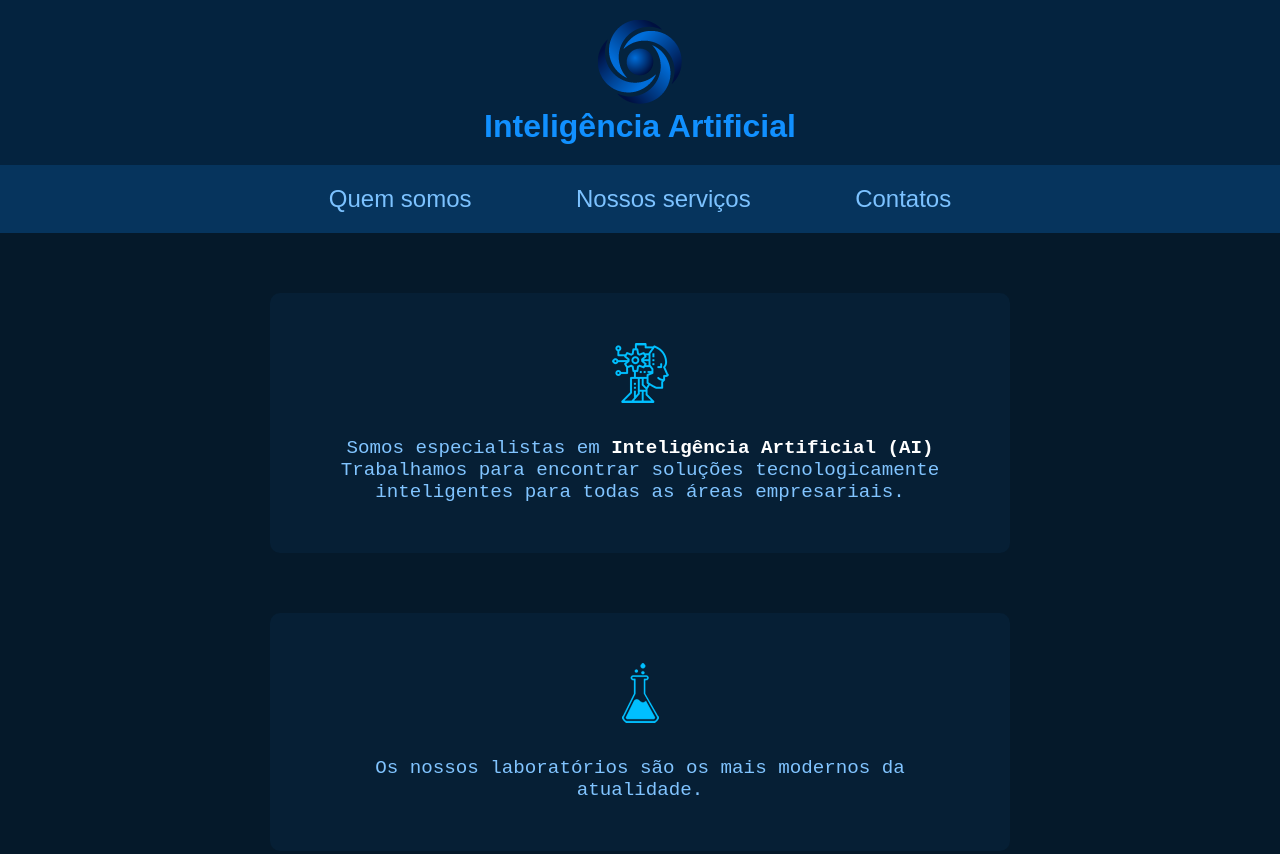
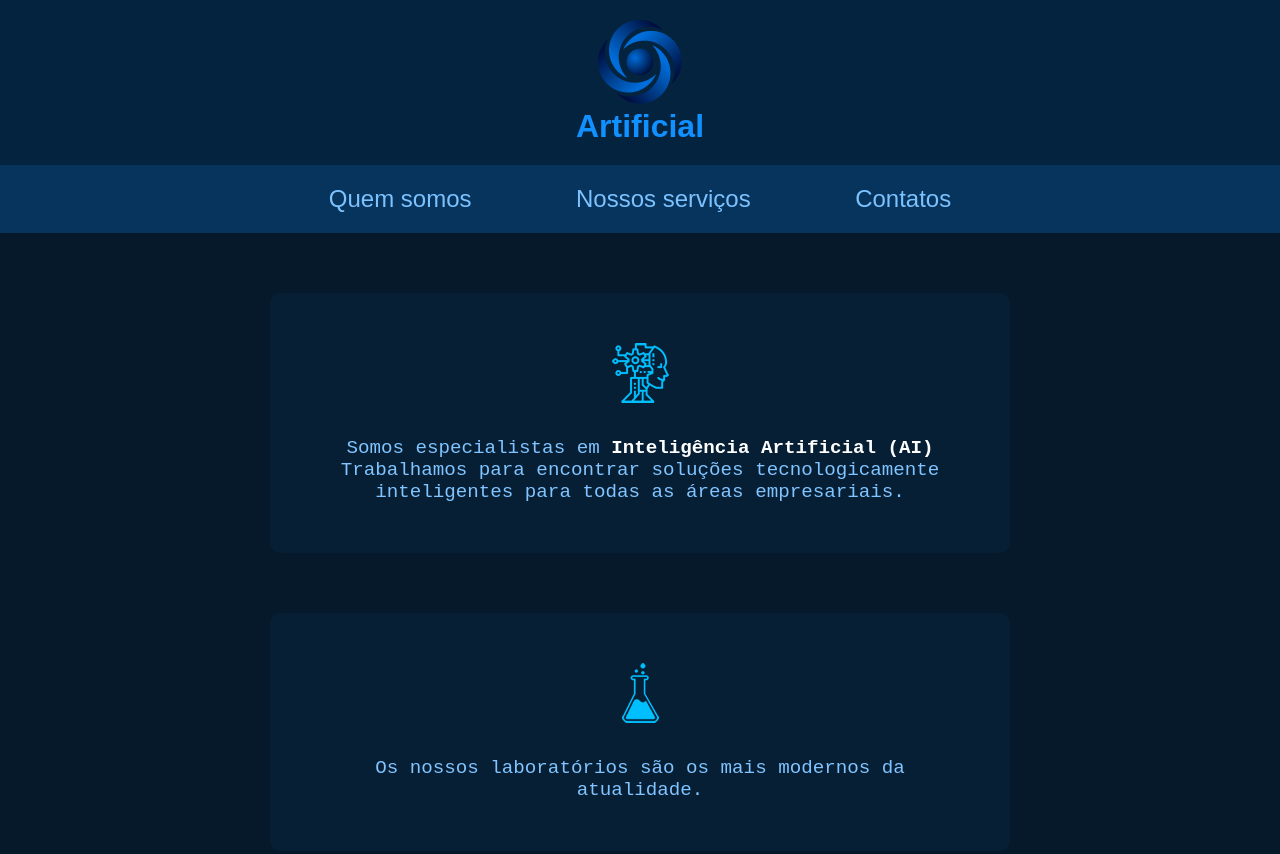
Before and after one commit to Marmoroju/app, a plain HTML site: page index.html in a window 1280 px wide. Shown: the top 854 px of the page. Drawn offline with Linux system fonts and the light colour scheme.

Commit message:
teste jenkins

```diff
--- a/index.html
+++ b/index.html
@@ -3,7 +3,7 @@
 <head>
     <meta charset="UTF-8">
     <meta name="viewport" content="width=device-width, initial-scale=1.0">
-    <title>Inteligência Artificial</title>
+    <title>Artificial</title>
 
     <!-- estilos da página-->
     <link rel="stylesheet" href="assets\css\estilo.css">
@@ -18,7 +18,7 @@
         <a href="index.html">
             <img src="assets/images/logo_empresa.png" alt="Logo da Empresa">
         </a>
-        <h3>Inteligência Artificial</h3>
+        <h3>Artificial</h3>
     </header>
 
     <!--navegação-->
```
